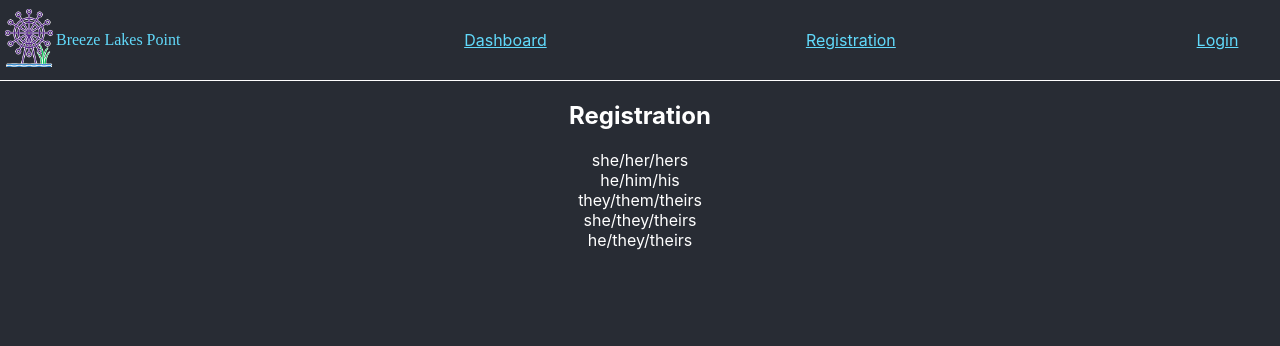
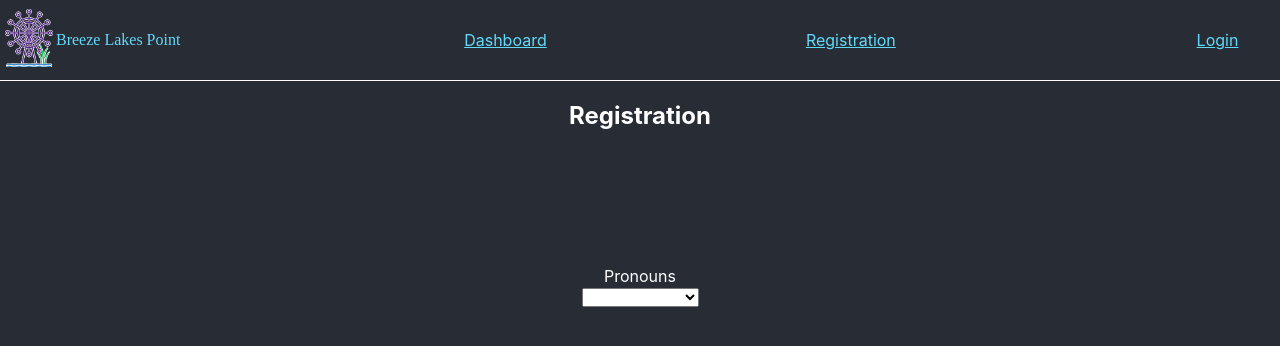
Before and after one commit to kristenkinnearohlmann/breeze-lakes-point-frontend, a React (Create React App) app: page /registration in a window 1280 px wide. Shown: the top 346 px of the page. Built offline with nearby package versions, Linux system fonts and the light colour scheme; a web font is replaced by a local one.

Commit message:
Moved pronouns to intial select object

```diff
--- a/src/components/Registration.js
+++ b/src/components/Registration.js
@@ -4,7 +4,7 @@ import { connect } from 'react-redux'
 class Registration extends Component {
 
     state = {
-
+        pronoun_id: -1
     }
 
     handleonChange = event => {
@@ -25,13 +25,23 @@ class Registration extends Component {
         return (
             <div>
                 <h2>Registration</h2>
-                she/her/hers<br/>
-                he/him/his<br/>
-                they/them/theirs<br/>
-                she/they/theirs<br/>
-                he/they/theirs<br/>
+                <br/>
+                <br/>
+                <br/>
+                <br/>
+                <br/>
                 <form>
-
+                    <p>
+                        <label>Pronouns</label><br/>
+                        <select name="pronoun_id" id="pronoun_id" value={this.state.pronoun_id} onChange={this.handleonChange}>
+                            <option value="-1"></option>
+                            <option value="1">she/her/hers</option>
+                            <option value="2">he/him/his</option>
+                            <option value="3">they/them/theirs</option>
+                            <option value="4">she/they/theirs</option>
+                            <option value="5">he/they/theirs</option>
+                        </select>
+                    </p>
                 </form>
             </div>
         )
```
